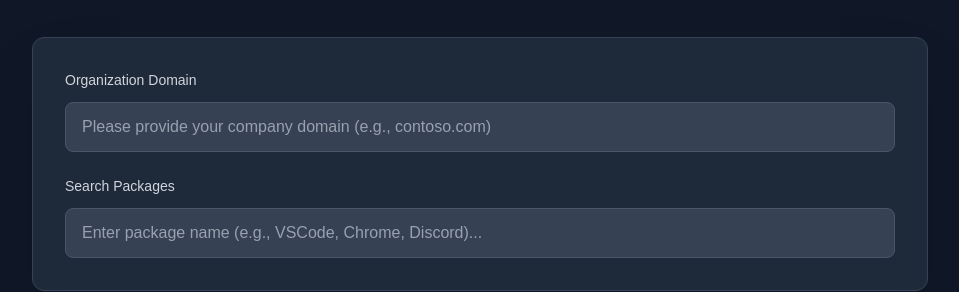
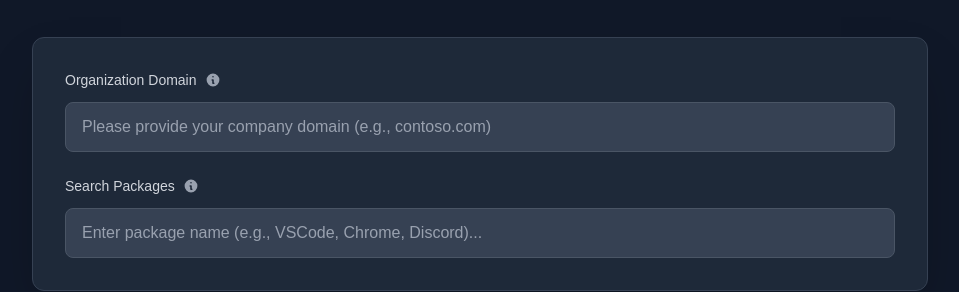
Before and after one commit to codesightglobal/winget-tool-frontend, a Next.js app: page / in a window 1280 px wide. Shown: the part 143-435 px from the top of the page, without its empty margins (160-1119 px from the left). Built offline with nearby package versions, Linux system fonts and the light colour scheme.

Commit message:
frontend tooltips

```diff
--- a/app/components/SearchForm.tsx
+++ b/app/components/SearchForm.tsx
@@ -23,6 +23,8 @@ export default function SearchForm() {
   const [results, setResults] = useState<SearchItem[]>([]);
   const [loading, setLoading] = useState<boolean>(false);
   const [error, setError] = useState<string>("");
+  const [showOrgTooltip, setShowOrgTooltip] = useState<boolean>(false);
+  const [showSearchTooltip, setShowSearchTooltip] = useState<boolean>(false);
 
   const fetchResults = async (term: string) => {
     if (!term.trim()) return;
@@ -80,12 +82,39 @@ export default function SearchForm() {
             <div className="space-y-6">
               {/* Organization Input */}
               <div>
+                <div className="flex items-center mb-3">
                   <label
                     htmlFor="org"
-                  className="block text-sm font-medium text-gray-300 mb-3"
+                    className="block text-sm font-medium text-gray-300"
                   >
                     Organization Domain
                   </label>
+                  <div className="relative ml-2">
+                    <svg
+                      className="w-4 h-4 text-gray-400 hover:text-[#017ba8] cursor-help transition-colors"
+                      fill="currentColor"
+                      viewBox="0 0 20 20"
+                      onMouseEnter={() => setShowOrgTooltip(true)}
+                      onMouseLeave={() => setShowOrgTooltip(false)}
+                    >
+                      <path
+                        fillRule="evenodd"
+                        d="M18 10a8 8 0 11-16 0 8 8 0 0116 0zm-7-4a1 1 0 11-2 0 1 1 0 012 0zM9 9a1 1 0 000 2v3a1 1 0 001 1h1a1 1 0 100-2v-3a1 1 0 00-1-1H9z"
+                        clipRule="evenodd"
+                      />
+                    </svg>
+                    {showOrgTooltip && (
+                      <div className="absolute left-1/2 transform -translate-x-1/2 bottom-full mb-2 w-72 bg-gray-700 border border-gray-600 text-white text-xs rounded-lg p-3 shadow-lg z-10">
+                        <div className="text-gray-200">
+                          If you put your company name in here, then the package
+                          will store logs in a folder which also includes your
+                          organisation. For example, c:\programdata\contoso\
+                        </div>
+                        <div className="absolute top-full left-1/2 transform -translate-x-1/2 w-0 h-0 border-l-4 border-r-4 border-t-4 border-transparent border-t-gray-700"></div>
+                      </div>
+                    )}
+                  </div>
+                </div>
                 <input
                   id="org"
                   type="text"
@@ -98,12 +127,38 @@ export default function SearchForm() {
 
               {/* Search Input */}
               <div>
+                <div className="flex items-center mb-3">
                   <label
                     htmlFor="search"
-                  className="block text-sm font-medium text-gray-300 mb-3"
+                    className="block text-sm font-medium text-gray-300"
                   >
                     Search Packages
                   </label>
+                  <div className="relative ml-2">
+                    <svg
+                      className="w-4 h-4 text-gray-400 hover:text-[#017ba8] cursor-help transition-colors"
+                      fill="currentColor"
+                      viewBox="0 0 20 20"
+                      onMouseEnter={() => setShowSearchTooltip(true)}
+                      onMouseLeave={() => setShowSearchTooltip(false)}
+                    >
+                      <path
+                        fillRule="evenodd"
+                        d="M18 10a8 8 0 11-16 0 8 8 0 0116 0zm-7-4a1 1 0 11-2 0 1 1 0 012 0zM9 9a1 1 0 000 2v3a1 1 0 001 1h1a1 1 0 100-2v-3a1 1 0 00-1-1H9z"
+                        clipRule="evenodd"
+                      />
+                    </svg>
+                    {showSearchTooltip && (
+                      <div className="absolute left-1/2 transform -translate-x-1/2 bottom-full mb-2 w-64 bg-gray-700 border border-gray-600 text-white text-xs rounded-lg p-3 shadow-lg z-10">
+                        <div className="text-gray-200">
+                          Enter the name of an application to search for a
+                          Winget package.
+                        </div>
+                        <div className="absolute top-full left-1/2 transform -translate-x-1/2 w-0 h-0 border-l-4 border-r-4 border-t-4 border-transparent border-t-gray-700"></div>
+                      </div>
+                    )}
+                  </div>
+                </div>
                 <input
                   id="search"
                   type="text"
```
Lines whose indentation alone changed are shown as unchanged.
